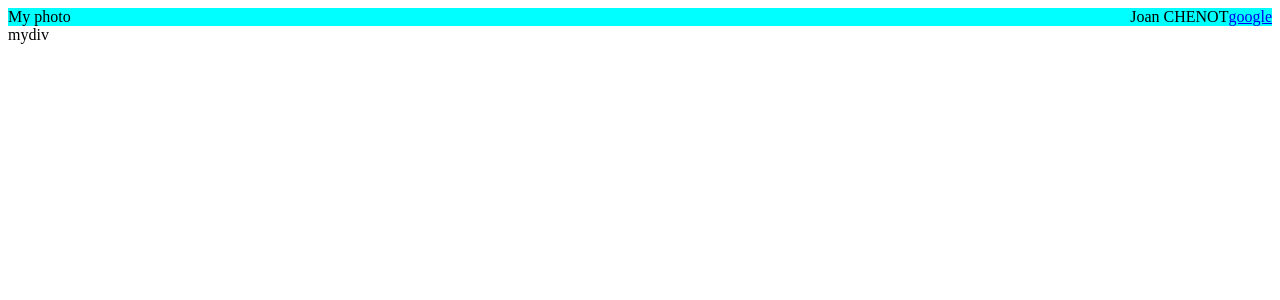
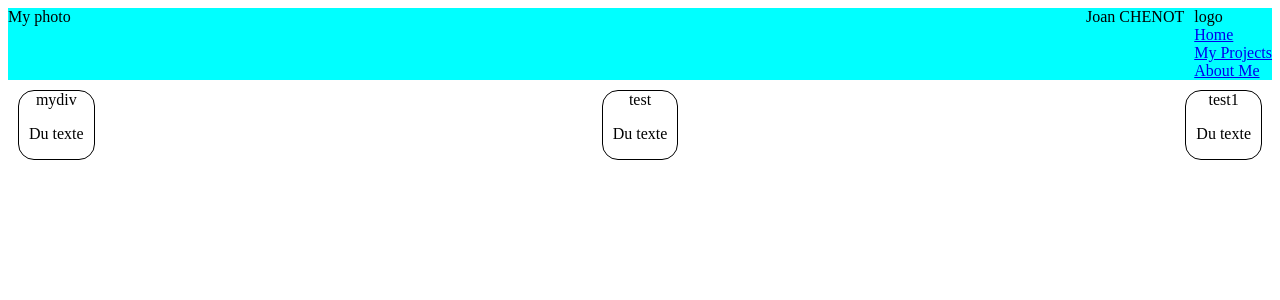
Before and after one commit to lamouchedu94/Portfolio, a PHP site: page / in a window 1280 px wide. Shown: the top 300 px of the page. Run offline with PHP 8.4, Linux system fonts and the light colour scheme.

Commit message:
[ADD] Square

```diff
--- a/PortfolioPaul/index.html
+++ b/PortfolioPaul/index.html
@@ -1,34 +1,52 @@
 <!DOCTYPE html>
 <html lang="en">
+
 <head>
     <meta charset="UTF-8">
     <meta name="viewport" content="width=device-width, initial-scale=1.0">
     <link rel="stylesheet" href="style.css" />
     <title>Portfolio</title>
 </head>
+
 <body>
+    <div class="tout">
         <header>
             <div>My photo</div>
             <div class="NameMenu">
                 <div>Joan CHENOT</div>
                 <nav>
                     <ul class="menu">
-                    <li><a href="google.fr">google</a></li>
+                        <li>logo</li>
+                        <li><a href="google.fr">Home</a></li>
+                        <li><a href="google.fr">My Projects</a></li>
+                        <li><a href="google.fr">About Me</a></li>
                     </ul>
                 </nav>
             </div>
 
         </header>
         <main>
-        <div>
+            <section>
+                <div class="carre">
                     mydiv
+                    <p>Du texte</p>
                 </div>
+                <div class="carre">
+                    test
+                    <p>Du texte</p>
+                </div>
+                <div class="carre">
+                    test1
+                    <p>Du texte</p>
+                </div>
+            </section>
         </main>
 
         <footer>
             <div class="bas"></div>
 
         </footer>
+    </div>
+</body>
 
-</body>
 </html>
--- a/PortfolioPaul/style.css
+++ b/PortfolioPaul/style.css
@@ -12,5 +12,27 @@ header {
 .menu {
     list-style-type: none;
     margin: 0;
+    margin-left: 10px;
     padding: 0;
 }
+
+.tout {
+    display: flex;
+    flex-direction: column;
+}
+
+section {
+    display: flex;
+    justify-content: space-between;
+}
+
+.carre {
+    border: black 1px solid;
+    border-radius: 1rem;
+    text-align: center;
+    padding-left: 10px;
+    padding-right: 10px;
+    margin-left: 10px;
+    margin-right: 10px;
+    margin-top: 10px;
+}
```
Lines whose indentation alone changed are shown as unchanged.
